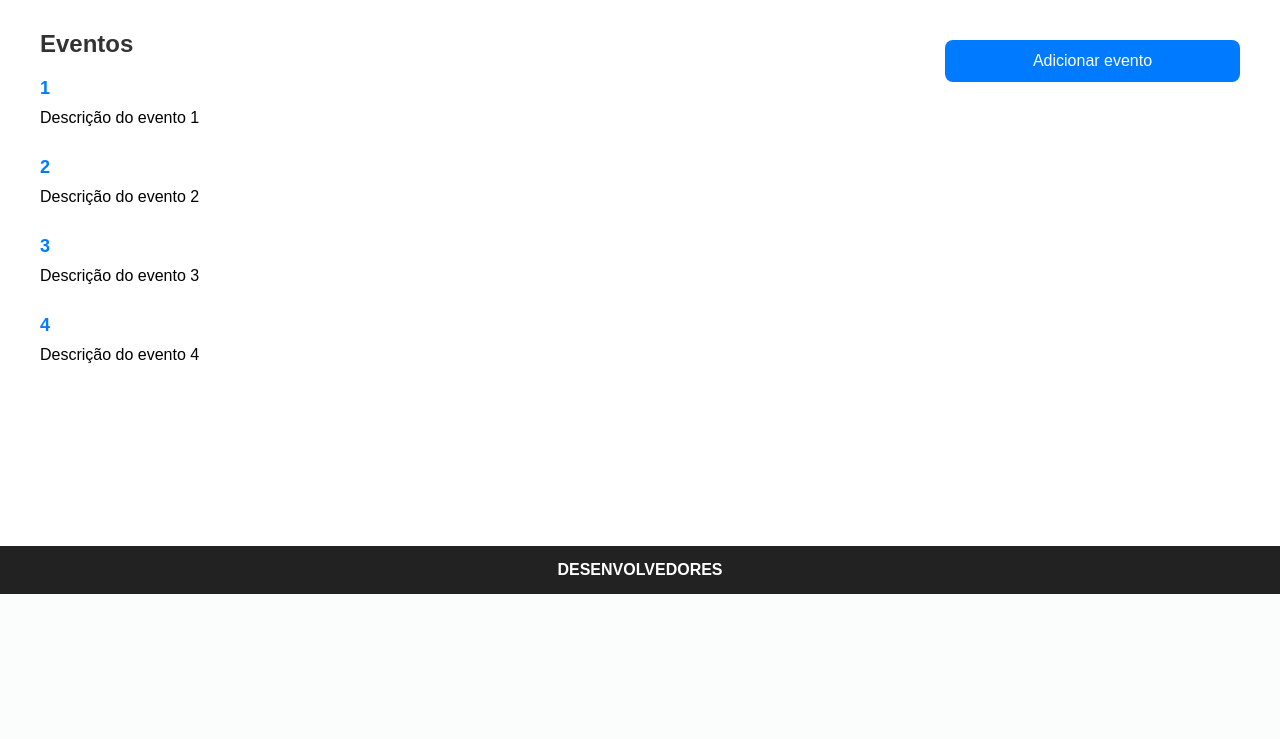
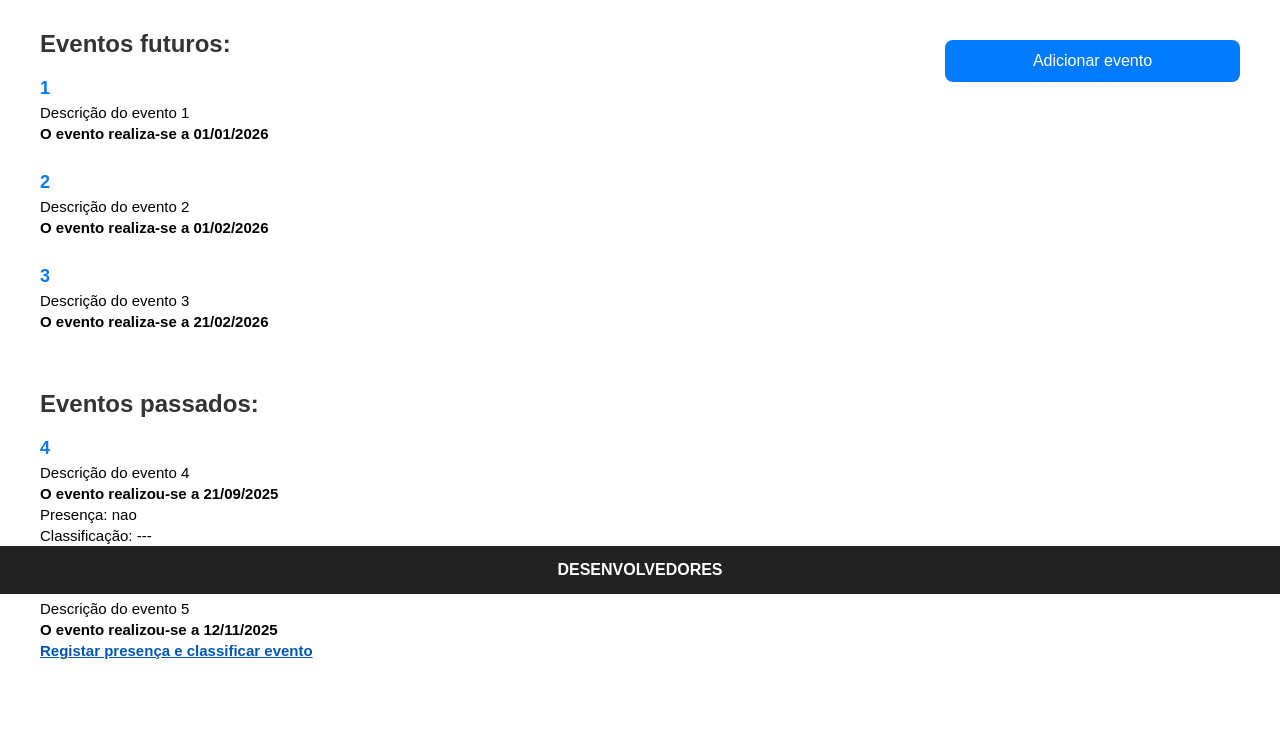
Before and after one commit to diogo-tavares/EIS_2526-G2_MEEC, a PHP site: page /eventos.html in a window 1280 px wide. Shown: the part 206-945 px from the top of the page. Before the commit the page ends 800 px from the top, so only its background shows below. Run offline with PHP 8.4, Linux system fonts and the light colour scheme.

```diff
--- a/Teamwork/public_html/css/style.css
+++ b/Teamwork/public_html/css/style.css
@@ -759,3 +759,114 @@ body.colecao-page .sidebar .btn-primary {
 .edit-item-img .btn-secondary:hover {
     background-color: #565e64;
 }
+
+/* ------------------- */
+/* Pop-up de confirmação ao eliminar algo */
+/* Fundo escuro */
+.popup-overlay {
+    position: fixed;
+    top: 0;
+    left: 0;
+    width: 100%;
+    height: 100%;
+    background: rgba(0, 0, 0, 0.6);
+    display: none; /* começa escondido */
+    justify-content: center;
+    align-items: center;
+    z-index: 9999;
+}
+
+/* Caixa do popup */
+.popup-box {
+    background: white;
+    padding: 25px;
+    border-radius: 12px;
+    text-align: center;
+    width: 320px;
+    box-shadow: 0 4px 12px rgba(0, 0, 0, 0.25);
+}
+
+/* Espaçamento dos botões */
+.popup-buttons {
+    margin-top: 20px;
+    display: flex;
+    justify-content: space-evenly;
+}
+
+/* Estilo para texto em lista de eventos */
+.event-info {
+    display: flex;
+    flex-direction: column;   /* força o texto a ficar em coluna */
+    gap: 4px;                 /* pequeno espaçamento entre linhas */
+    margin-top: 5px;
+}
+
+.event-info p {
+    margin: 0;
+    font-size: 15px;
+}
+
+.event-section-title {
+    margin-top: 60px;
+}
+
+/* Link clicável */
+.event-action {
+    margin-top: 5px;
+    color: #0056b3;
+    cursor: pointer;
+    text-decoration: underline;
+    font-weight: bold;
+}
+
+/* Fundo do modal */
+.modal-bg {
+    position: fixed;
+    top: 0;
+    left: 0;
+    width: 100%;
+    height: 100%;
+    background: rgba(0,0,0,0.5);
+    display: none; /* escondido por padrão */
+    justify-content: center;
+    align-items: center;
+    z-index: 9999;
+}
+
+/* Caixa do modal */
+.modal-box {
+    background: white;
+    width: 320px;
+    padding: 20px;
+    border-radius: 10px;
+    text-align: left;
+}
+
+.modal-box h3 {
+    margin-bottom: 15px;
+}
+
+.modal-box label {
+    display: block;
+    margin-top: 10px;
+}
+
+.modal-box select {
+    width: 100%;
+    padding: 6px;
+    margin-top: 5px;
+}
+
+.modal-buttons {
+    display: flex;
+    justify-content: space-between;
+    margin-top: 20px;
+}
+
+.btn-secondary {
+    background: #555;
+    color: white;
+    border-radius: 6px;
+    padding: 8px 12px;
+    cursor: pointer;
+}
--- a/Teamwork/public_html/eventos.html
+++ b/Teamwork/public_html/eventos.html
@@ -5,6 +5,7 @@
     <meta name="viewport" content="width=device-width, initial-scale=1.0">
     <title>Hub de Coleções</title>
     <link rel="stylesheet" href="css/style.css">
+    <script src="js/eventos.js" defer></script>
 </head>
 <body>
 
@@ -40,39 +41,58 @@
     <main class="main-content">
     <!-- Seção de coleções do tipo específico -->
     <section class="latest-collections">
-        <h2>Eventos</h2>
+        <h2>Eventos futuros:</h2>
 
-        <!-- Coleção 1 -->
+        <!-- Evento 1 -->
         <div class="collection">
             <a href="evento.html">1</a>
-            <div class="items">
+            <div class="event-info">
                 <p>Descrição do evento 1</p>
+                <p><strong>O evento realiza-se a 01/01/2026</strong></p>
             </div>
         </div>
 
-        <!-- Coleção 2 -->
+        <!-- Evento 2 -->
         <div class="collection">
             <a href="evento.html">2</a>
-            <div class="items">
+            <div class="event-info">
                 <p>Descrição do evento 2</p>
+                <p><strong>O evento realiza-se a 01/02/2026</strong></p>
             </div>
         </div>
 
-        <!-- Coleção 3 -->
+        <!-- Evento 3 -->
         <div class="collection">
             <a href="evento.html">3</a>
-            <div class="items">
+            <div class="event-info">
                 <p>Descrição do evento 3</p>
+                <p><strong>O evento realiza-se a 21/02/2026</strong></p>
             </div>
         </div>
 
-        <!-- Coleção 4 -->
+        <h2 class="event-section-title">Eventos passados:</h2>
+
+        <!-- Evento 4 -->
         <div class="collection">
             <a href="evento.html">4</a>
-            <div class="items">
+            <div class="event-info">
                 <p>Descrição do evento 4</p>
+                <p><strong>O evento realizou-se a 21/09/2025</strong></p>
+                <p>Presença: nao</p>
+                <p>Classificação: ---</p>
             </div>
         </div>
+
+        <!-- Evento 5 -->
+        <div class="collection">
+            <a href="evento.html">5</a>
+            <div class="event-info">
+                <p>Descrição do evento 5</p>
+                <p><strong>O evento realizou-se a 12/11/2025</strong></p>
+                <p class="event-action">Registar presença e classificar evento</p>
+            </div>
+        </div>
+
     </section>
 
     <!-- Seção lateral direita -->
@@ -86,5 +106,34 @@
         <a href="desenvolvedores.html">DESENVOLVEDORES</a>
     </footer>
 
+    <div id="event-modal" class="modal-bg">
+    <div class="modal-box">
+        <h3>Registar presença e classificação</h3>
+
+        <label><strong>Presença:</strong></label>
+        <select id="presence-select">
+            <option value="">Selecione...</option>
+            <option value="sim">Sim</option>
+            <option value="nao">Não</option>
+        </select>
+
+        <label><strong>Classificação (1-5):</strong></label>
+        <select id="rating-select">
+            <option value="">Selecione...</option>
+            <option value="1">1</option>
+            <option value="2">2</option>
+            <option value="3">3</option>
+            <option value="4">4</option>
+            <option value="5">5</option>
+        </select>
+
+        <div class="modal-buttons">
+            <button id="confirm-modal" class="btn-secondary">Confirmar</button>
+            <button id="cancel-modal" class="btn-secondary">Cancelar</button>
+        </div>
+    </div>
+    </div>
+
+
 </body>
 </html>
```
Also changed, not shown: Teamwork/nbproject/private/private.xml (+1 -14 lines), Teamwork/public_html/add_item.html (+2 -7 lines), Teamwork/public_html/colecao.html (+18 -6 lines), Teamwork/public_html/desenvolvedores.html (+12 -12 lines), Teamwork/public_html/desenvolvedores_anon.html (+12 -12 lines), Teamwork/public_html/editar_item.html (+2 -7 lines), Teamwork/public_html/evento.html (+19 -7 lines), Teamwork/public_html/item.html (+21 -8 lines), Teamwork/public_html/perfil.html (+4 -4 lines).
